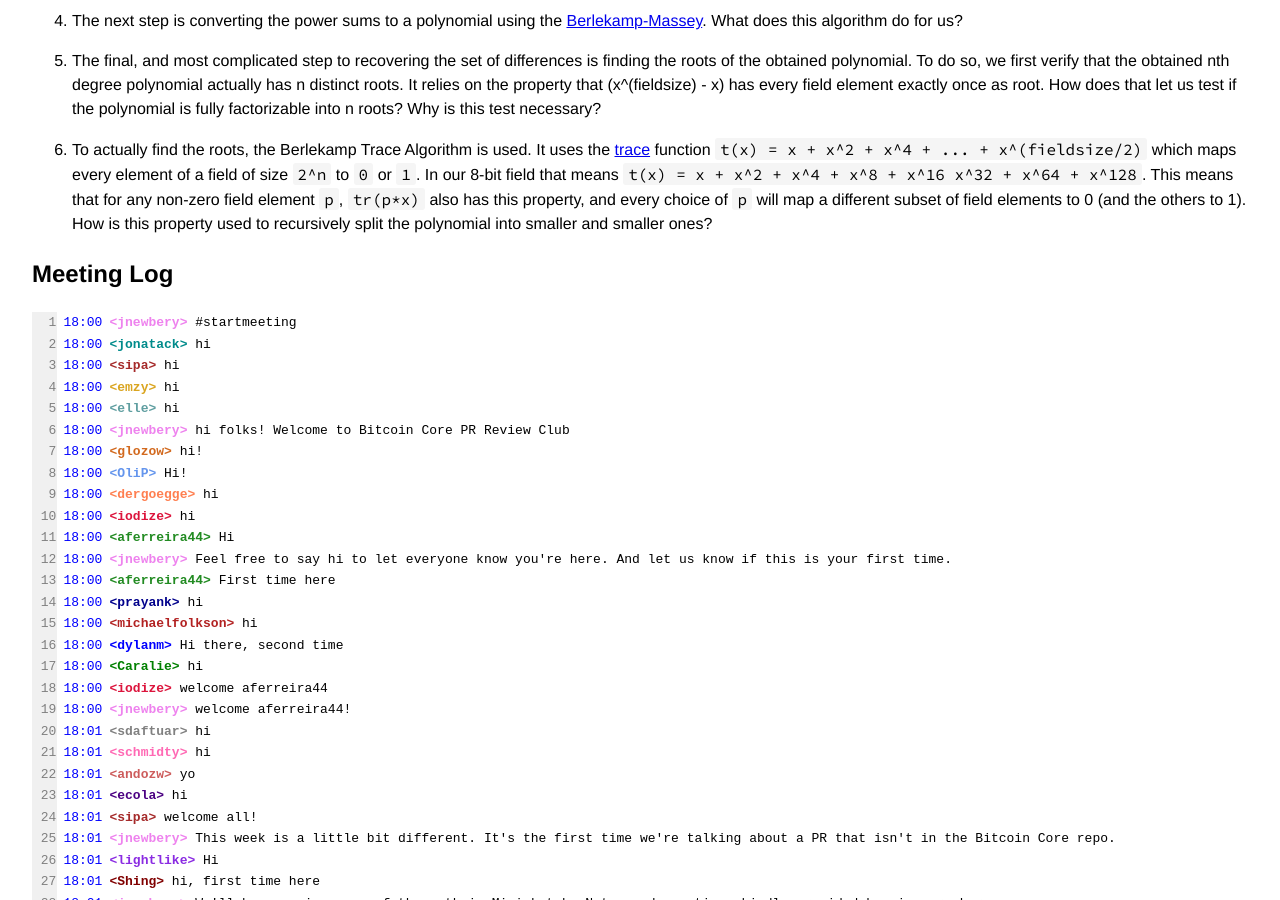
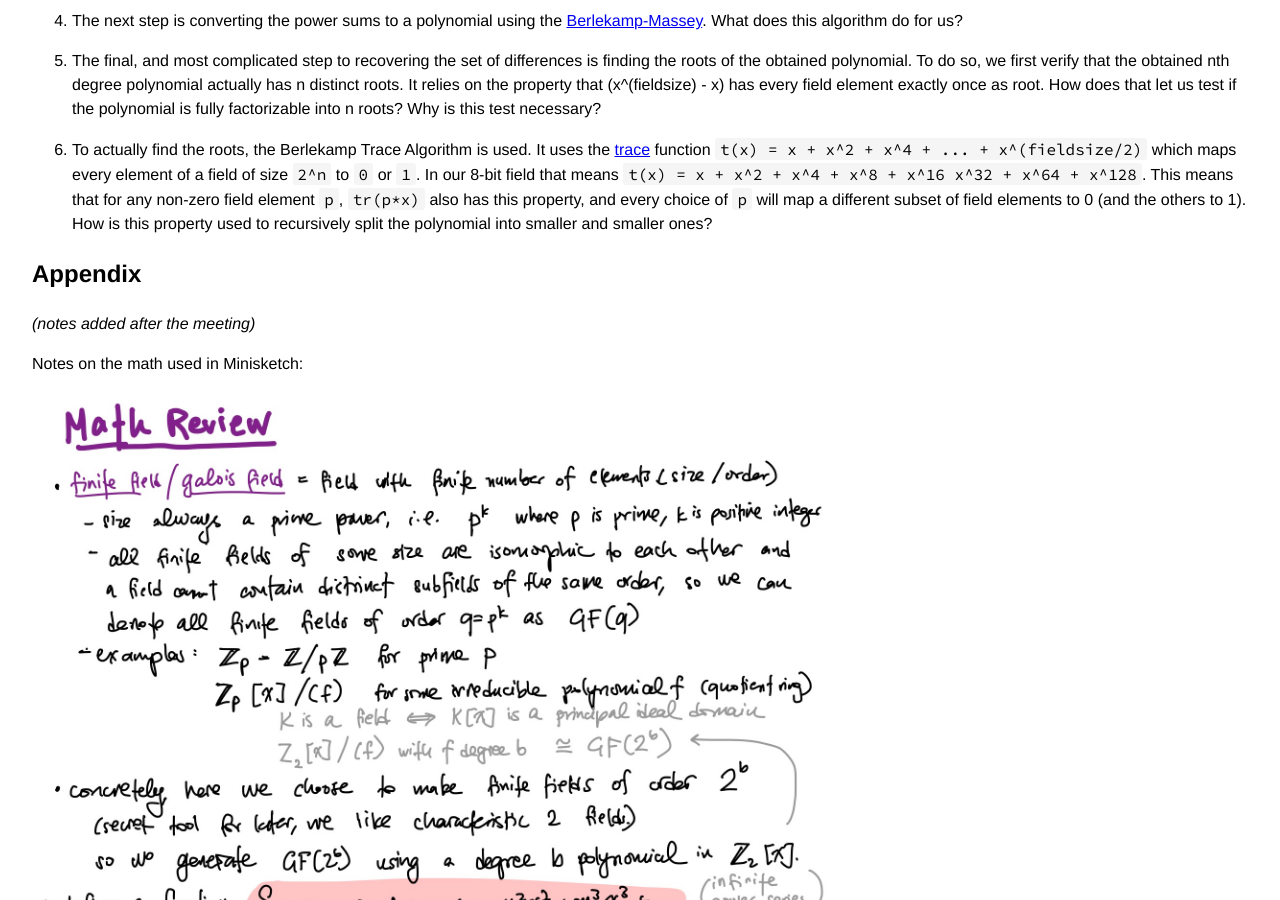
Before and after one commit to bitcoin-core-review-club/website, a Jekyll site: the page built from _posts/2021-02-17-minisketch-#26.md, in a window 1280 px wide and 900 px high, scrolled down 1234 px. Built offline with Jekyll 4.4.1, drawn with Linux system fonts in a browser that asks for light colours.

Commit message:
add minisketch math notes

```diff
--- a/_posts/2021-02-17-minisketch-#26.md
+++ b/_posts/2021-02-17-minisketch-#26.md
@@ -102,6 +102,20 @@ commit:
    every choice of `p` will map a different subset of field elements to 0 (and the
    others to 1). How is this property used to recursively split the polynomial
    into smaller and smaller ones?
+
+## Appendix
+
+_(notes added after the meeting)_
+
+Notes on the math used in Minisketch:
+
+<img src="../assets/img/minisketch-26-math-1.jpg" width="800">
+
+<img src="../assets/img/minisketch-26-math-2.jpg" width="800">
+
+<img src="../assets/img/minisketch-26-math-3.jpg" width="800">
+
+<img src="../assets/img/minisketch-26-math-4.jpg" width="800">
 
 ## Meeting Log
 
```
Also changed, not shown: assets/img/minisketch-26-math-1.jpg (added), assets/img/minisketch-26-math-2.jpg (added), assets/img/minisketch-26-math-3.jpg (added), assets/img/minisketch-26-math-4.jpg (added).
